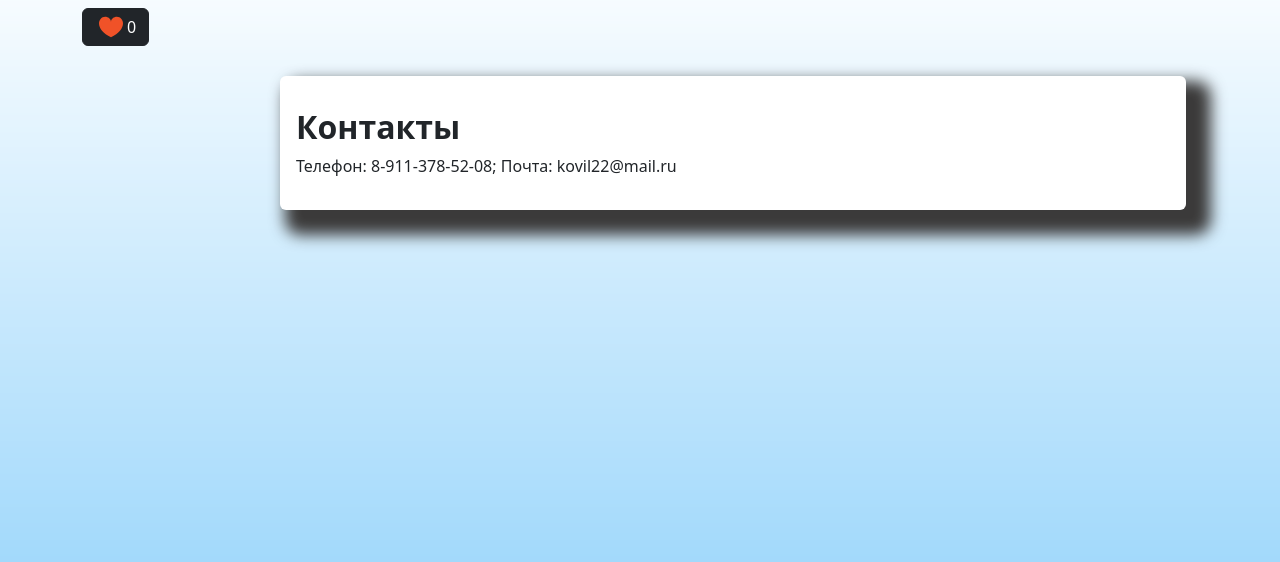
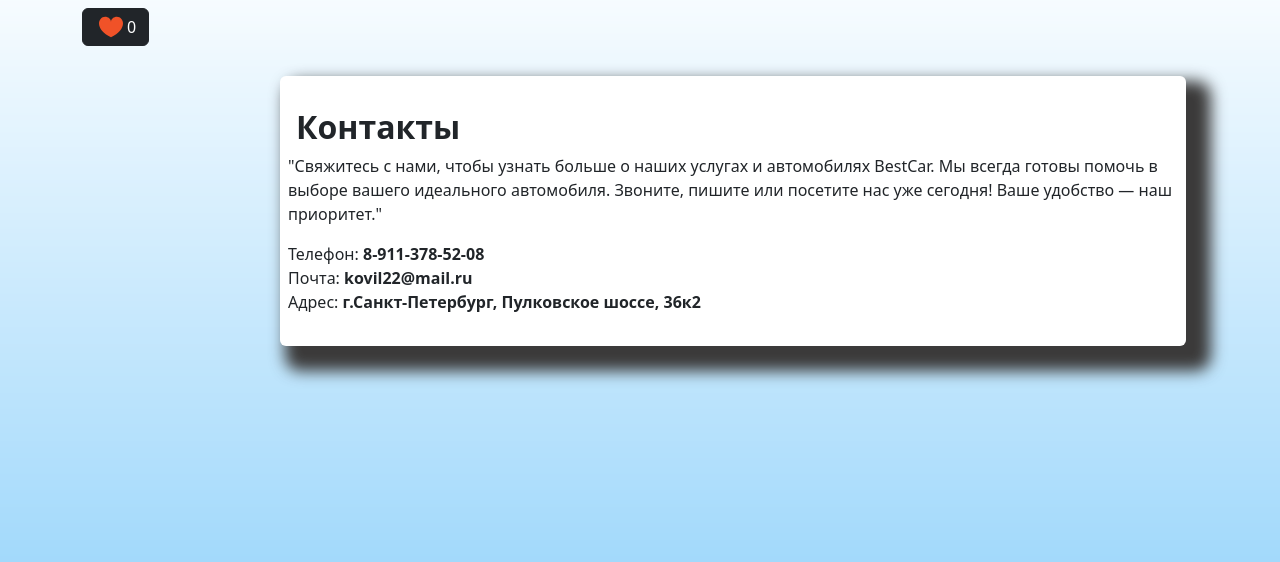
Before and after one commit to IgorPskov/BestCar, a Django app: page /contact/ in a window 1280 px wide. Shown: the part 56-618 px from the top of the page. Run offline with Django 4.2, Linux system fonts and the light colour scheme; data comes from the database, SQL or seed files in the repository; data that the repository does not hold is empty; some libraries are stand-ins or nearby versions.

Commit message:
contact page ready

```diff
--- a/main/templates/main/contact.html
+++ b/main/templates/main/contact.html
@@ -16,7 +16,13 @@
 {% block content %}
     <div class="mt-5 pt-4 pb-4 ps-2 pe-2 bg-white custom-shadow rounded">
         <h2 class="m-2"><strong>{{ content }}</strong></h2>
-        <p class="m-2">{{ text_on_page }}</p>
+        <p>"Свяжитесь с нами, чтобы узнать больше о наших услугах и автомобилях BestCar. Мы всегда готовы помочь в выборе вашего идеального автомобиля. Звоните, пишите или посетите нас уже сегодня! Ваше удобство — наш приоритет."</p>
+        <div>Телефон: <strong>8-911-378-52-08</strong></div>
+        <div>Почта: <strong>kovil22@mail.ru</strong></div>
+        <div>Адрес: <strong>г.Санкт-Петербург, Пулковское шоссе, 36к2</strong></div>
+        <div class="mt-2">
+        <script type="text/javascript" charset="utf-8" async src="https://api-maps.yandex.ru/services/constructor/1.0/js/?um=constructor%3A277d1bf625529dcaacc1683fbda546ff6662ced8aa8e95edd24434c648575ca0&amp;width=auto&amp;height=450&amp;lang=ru_RU&amp;scroll=true"></script>
+        </div >
     </div>
 {% endblock content %}
 
--- a/main/views.py
+++ b/main/views.py
@@ -38,7 +38,6 @@ def contact(request):
     context: dict[str, str] = {
         'title': 'BestCar - Контакты',
         'content': 'Контакты',
-        'text_on_page': 'Телефон: 8-911-378-52-08; Почта: kovil22@mail.ru'
     }
 
     return render(request, 'main/contact.html', context)
```
